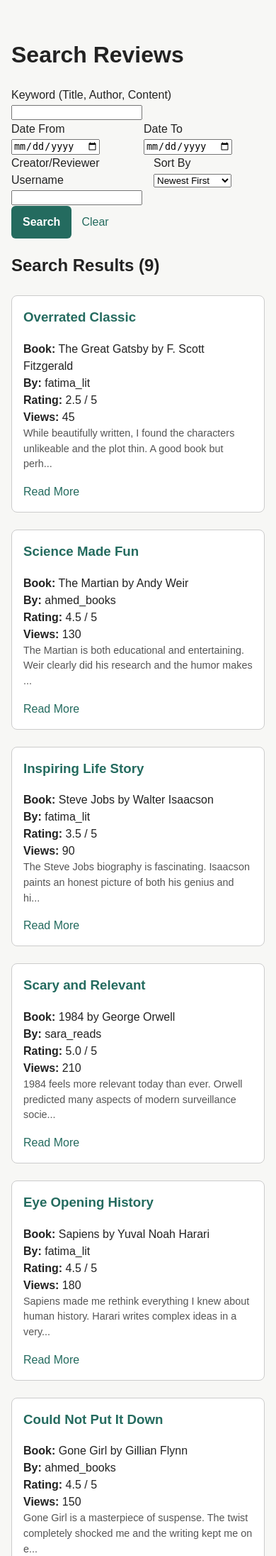
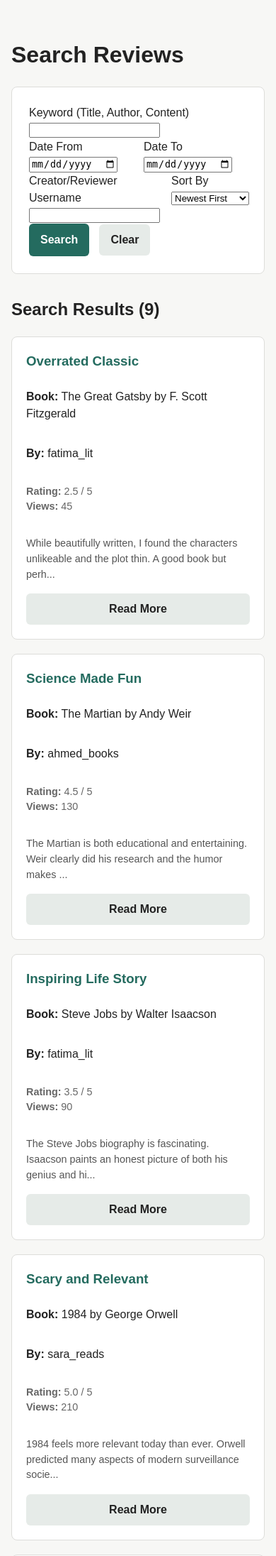
Before and after one commit to yusuf-mahdi/IT8415-S1-G6, a PHP site: page /search.php?category=6 in a window 390 px wide. Shown: the part 109-2301 px from the top of the page at 71% size. Run offline with PHP 8.4, Linux system fonts and the light colour scheme; data comes from the database, SQL or seed files in the repository.

Commit message:
Enhance responsive layout and UI consistency across search and main pages

```diff
--- a/assets/css/style.css
+++ b/assets/css/style.css
@@ -493,6 +493,95 @@ tr:last-child td {
     gap: 12px;
 }
 
+/* Search Page Styles */
+.search-form {
+    background: var(--surface);
+    border: 1px solid var(--border);
+    border-radius: 8px;
+    padding: 24px;
+    margin-bottom: 32px;
+}
+
+.search-results-grid {
+    display: grid;
+    gap: 20px;
+    grid-template-columns: repeat(auto-fill, minmax(300px, 1fr));
+}
+
+.search-result-card {
+    background: var(--surface);
+    border: 1px solid var(--border);
+    border-radius: 8px;
+    padding: 20px;
+    display: flex;
+    flex-direction: column;
+}
+
+.search-result-card h3 {
+    margin: 0 0 8px;
+}
+
+.alert {
+    padding: 12px 16px;
+    border-radius: 6px;
+    margin-bottom: 16px;
+}
+
+.alert-error {
+    background: var(--danger-bg);
+    border: 1px solid var(--danger-border);
+    color: var(--danger-text);
+}
+
+.alert-success {
+    background: var(--success-bg);
+    border: 1px solid var(--success-border);
+    color: var(--success-text);
+}
+
+.btn {
+    display: inline-block;
+    padding: 10px 16px;
+    border-radius: 6px;
+    font-weight: 700;
+    cursor: pointer;
+    border: none;
+    text-align: center;
+}
+
+.btn-primary {
+    background: var(--accent);
+    color: #fff;
+}
+
+.btn-primary:hover {
+    background: var(--accent-dark);
+    color: #fff;
+    text-decoration: none;
+}
+
+.btn-secondary {
+    background: #e6ebe8;
+    color: var(--text);
+}
+
+.btn-secondary:hover {
+    background: #d6dbd8;
+    color: var(--text);
+    text-decoration: none;
+}
+
+.btn-error {
+    background: var(--danger-text);
+    color: #fff;
+}
+
+.btn-error:hover {
+    background: #6b211c;
+    color: #fff;
+    text-decoration: none;
+}
+
 .review-card h2 {
     font-size: 1.35rem;
     margin: 0;
--- a/search.php
+++ b/search.php
@@ -145,9 +145,9 @@ page_header('Search Reviews');
         <?php if (empty($reviews)): ?>
             <p>No reviews found matching your criteria.</p>
         <?php else: ?>
-            <div class="review-grid" style="display: grid; grid-template-columns: repeat(auto-fill, minmax(300px, 1fr)); gap: 1.5rem; margin-top: 1.5rem;">
+            <div class="search-results-grid">
                 <?php foreach ($reviews as $review): ?>
-                    <div class="review-card" style="border: 1px solid #ccc; border-radius: 8px; padding: 1rem; background: #fff;">
+                    <div class="search-result-card">
                         <?php if ($review['review_cover']): ?>
                             <img src="uploads/covers/<?= e($review['review_cover']) ?>" alt="Cover" style="max-width: 100%; height: auto; border-radius: 4px; margin-bottom: 1rem;">
                         <?php endif; ?>
@@ -156,14 +156,14 @@ page_header('Search Reviews');
                         </h3>
                         <p><strong>Book:</strong> <?= e($review['book_title']) ?> by <?= e($review['book_author']) ?></p>
                         <p><strong>By:</strong> <?= e($review['creator_name']) ?></p>
-                        <p>
+                        <p class="muted-text">
                             <strong>Rating:</strong> <?= $review['average_rating'] ? e((string)$review['average_rating']) . ' / 5' : 'No ratings yet' ?> <br>
                             <strong>Views:</strong> <?= (int)$review['view_count'] ?>
                         </p>
-                        <p style="font-size: 0.9em; color: #555;">
+                        <p style="font-size: 0.9em; color: #555; margin: 1rem 0;">
                             <?= e(substr($review['review_content'], 0, 100)) ?>...
                         </p>
-                        <a href="review.php?id=<?= (int)$review['review_id'] ?>" class="btn btn-secondary" style="display: inline-block; margin-top: 1rem;">Read More</a>
+                        <a href="review.php?id=<?= (int)$review['review_id'] ?>" class="btn btn-secondary" style="margin-top: auto;">Read More</a>
                     </div>
                 <?php endforeach; ?>
             </div>
```
